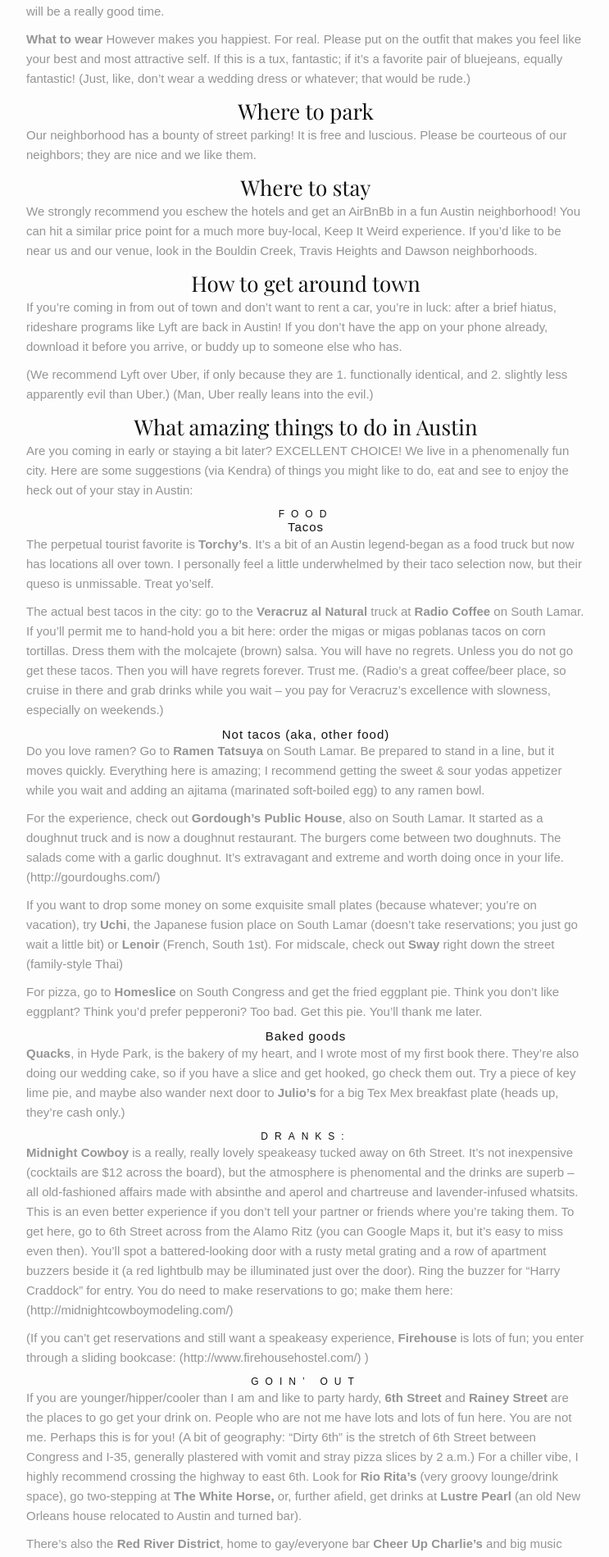
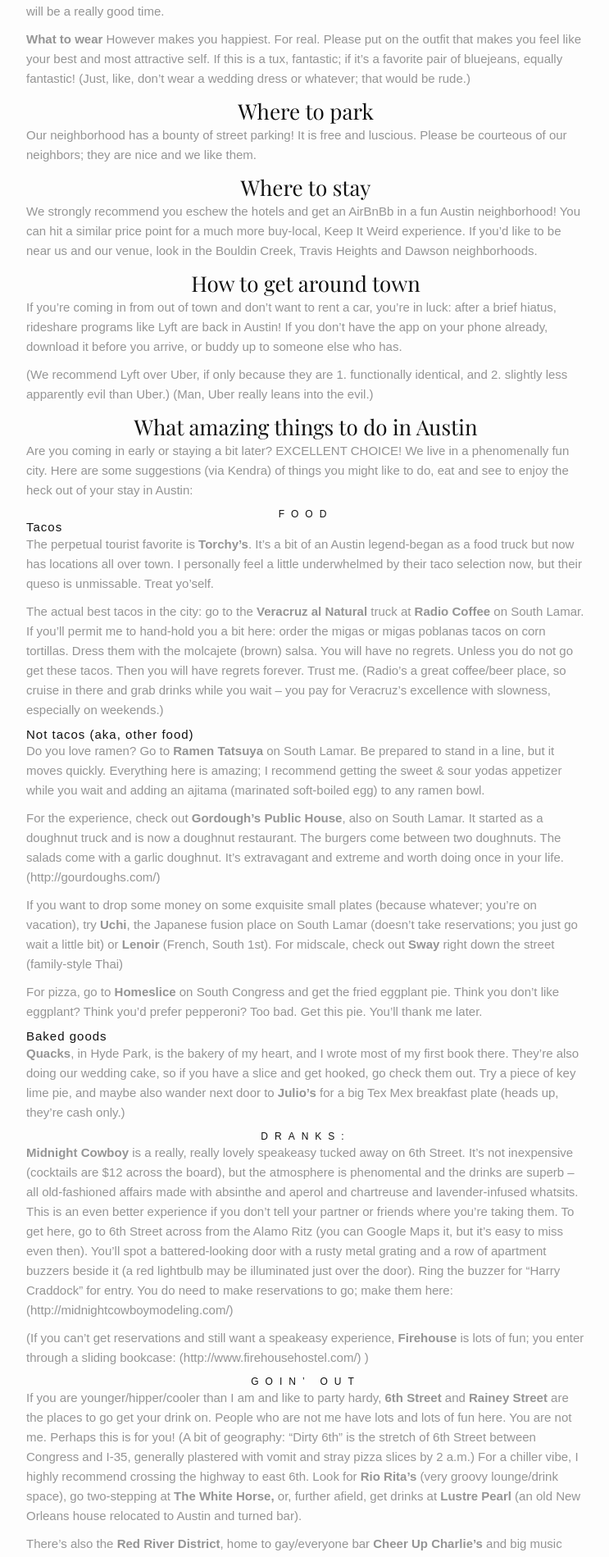
Before and after one commit to rblakemesser/rblakemesser.github.io, a Jekyll site: the page built from info.md, in a window 1280 px wide. Shown: the part 715-2614 px from the top of the page at 82% size, without its empty margins (267-1010 px from the left). Built offline with Jekyll 4.4.1, drawn with Linux system fonts in a browser that asks for light colours; some web fonts are replaced.

Commit message:
layout changes

```diff
--- a/_sass/_base.scss
+++ b/_sass/_base.scss
@@ -29,7 +29,7 @@
   margin-top: 25px;
 }
 
-h1, h2, h3, h4, h5 {
+h1, h2, h3 {
   text-align: center;
 }
 
@@ -39,7 +39,13 @@
   font-weight: 400;
 }
 
-h3, h4, h5 {
+h5 {
+  font-family: $base-serif-font;
+  margin-top: 25px;
+  margin-bottom: 15px;
+}
+
+h3, h4 {
   font-family: $base-sans-font;
   font-weight: 200;
 }
@@ -68,7 +74,7 @@
 
 h5 {
   letter-spacing: 1px;
-  font-size: 12px;
+  font-size: 22px;
 }
 
 p {
```
